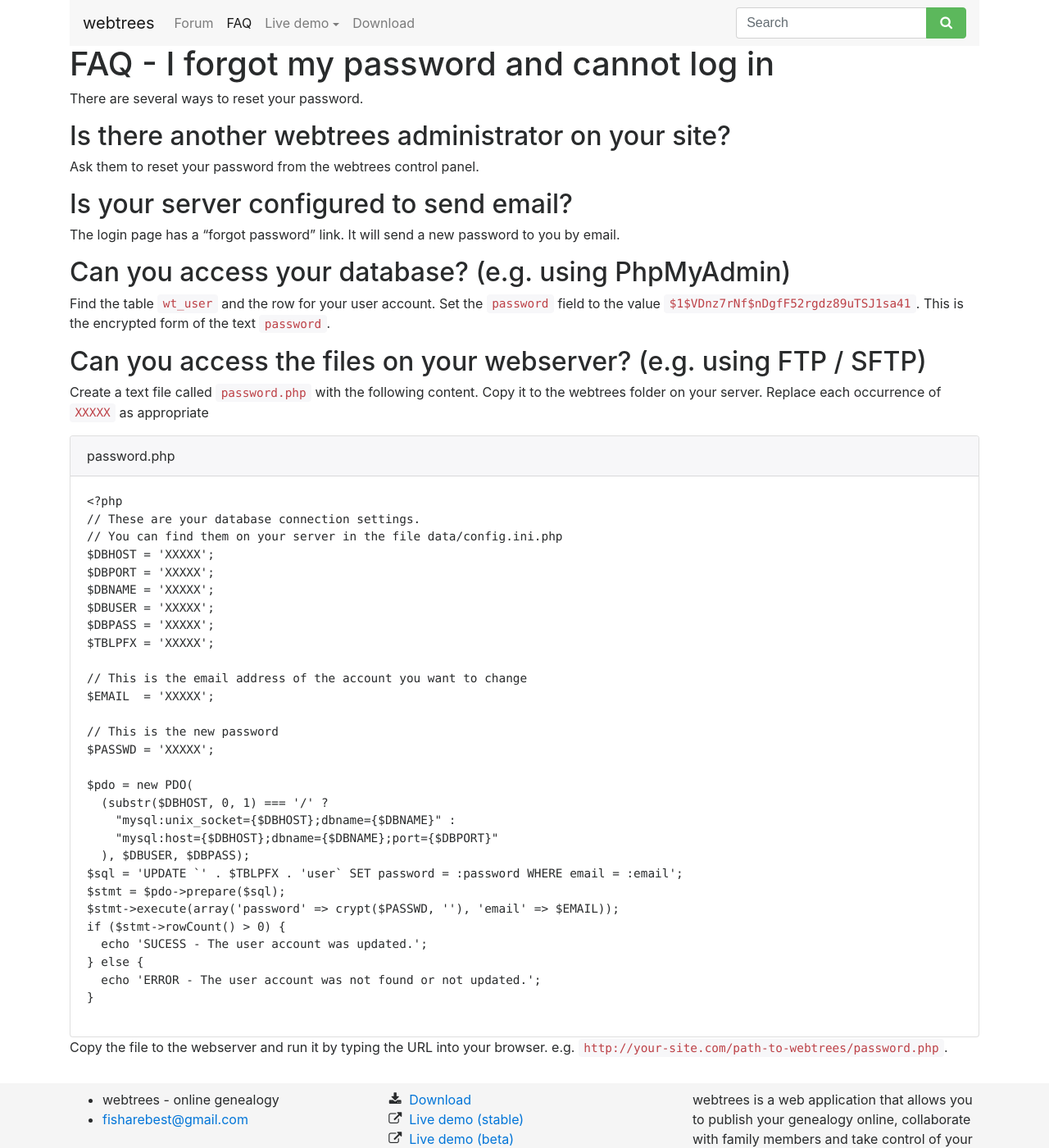
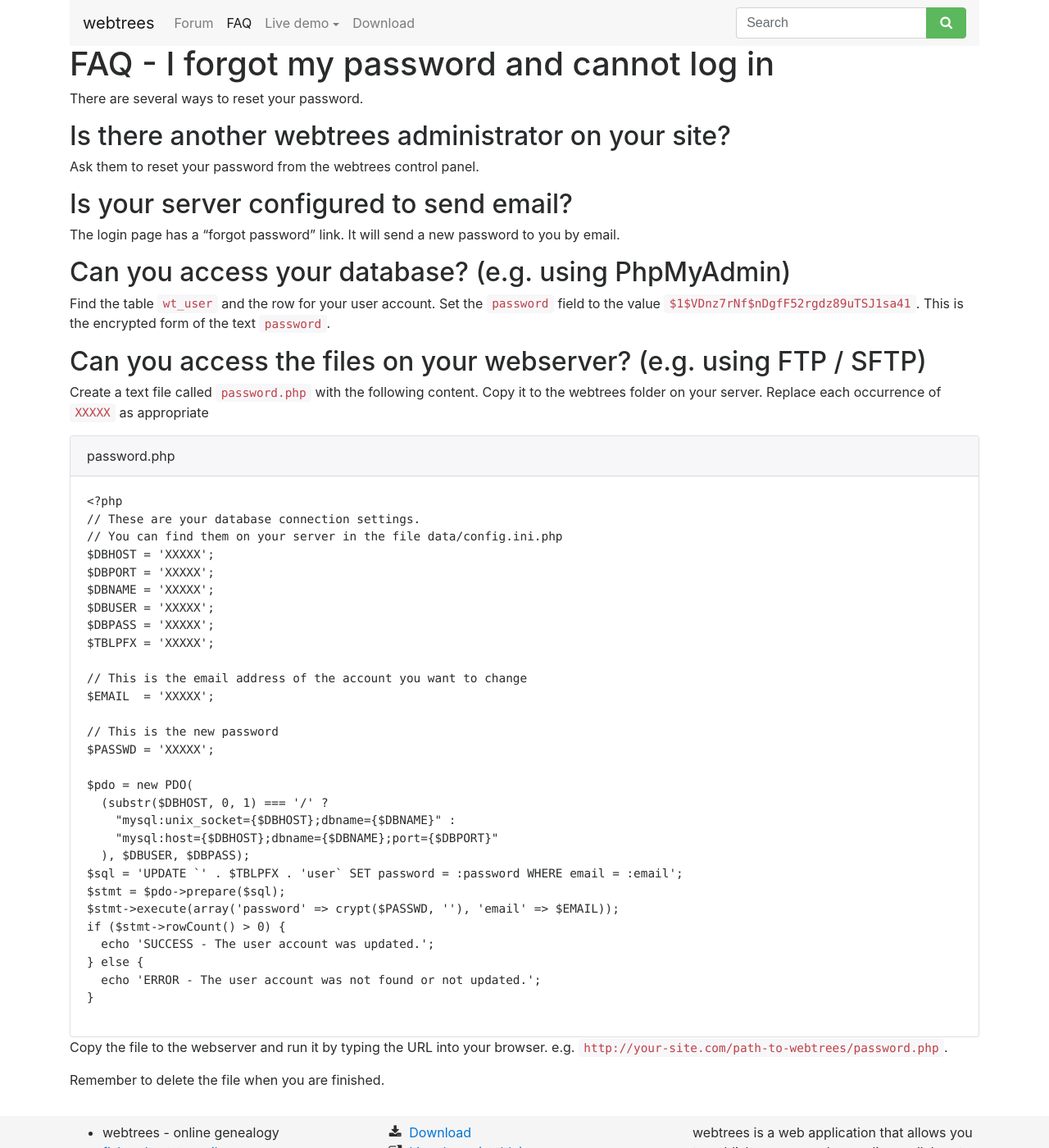
Before and after one commit to webtrees/webtrees.github.io, a Jekyll site: the page built from faq/password.md, in a window 1280 px wide and 1400 px high. Shown: the whole window at 82% size. Built offline with Jekyll 4.4.1, drawn with Linux system fonts in a browser that asks for light colours.

Commit message:
Typo and feedback from WGroleau

```diff
--- a/faq/password.md
+++ b/faq/password.md
@@ -55,7 +55,7 @@ $sql = 'UPDATE `' . $TBLPFX . 'user` SET password = :password WHERE email = :ema
 $stmt = $pdo->prepare($sql);
 $stmt->execute(array('password' => crypt($PASSWD, ''), 'email' => $EMAIL));
 if ($stmt->rowCount() > 0) {
-  echo 'SUCESS - The user account was updated.';
+  echo 'SUCCESS - The user account was updated.';
 } else {
   echo 'ERROR - The user account was not found or not updated.';
 }
@@ -64,3 +64,5 @@ if ($stmt->rowCount() > 0) {
 </div>
 
 Copy the file to the webserver and run it by typing the URL into your browser.  e.g. `http://your-site.com/path-to-webtrees/password.php`.
+
+Remember to delete the file when you are finished.
```
